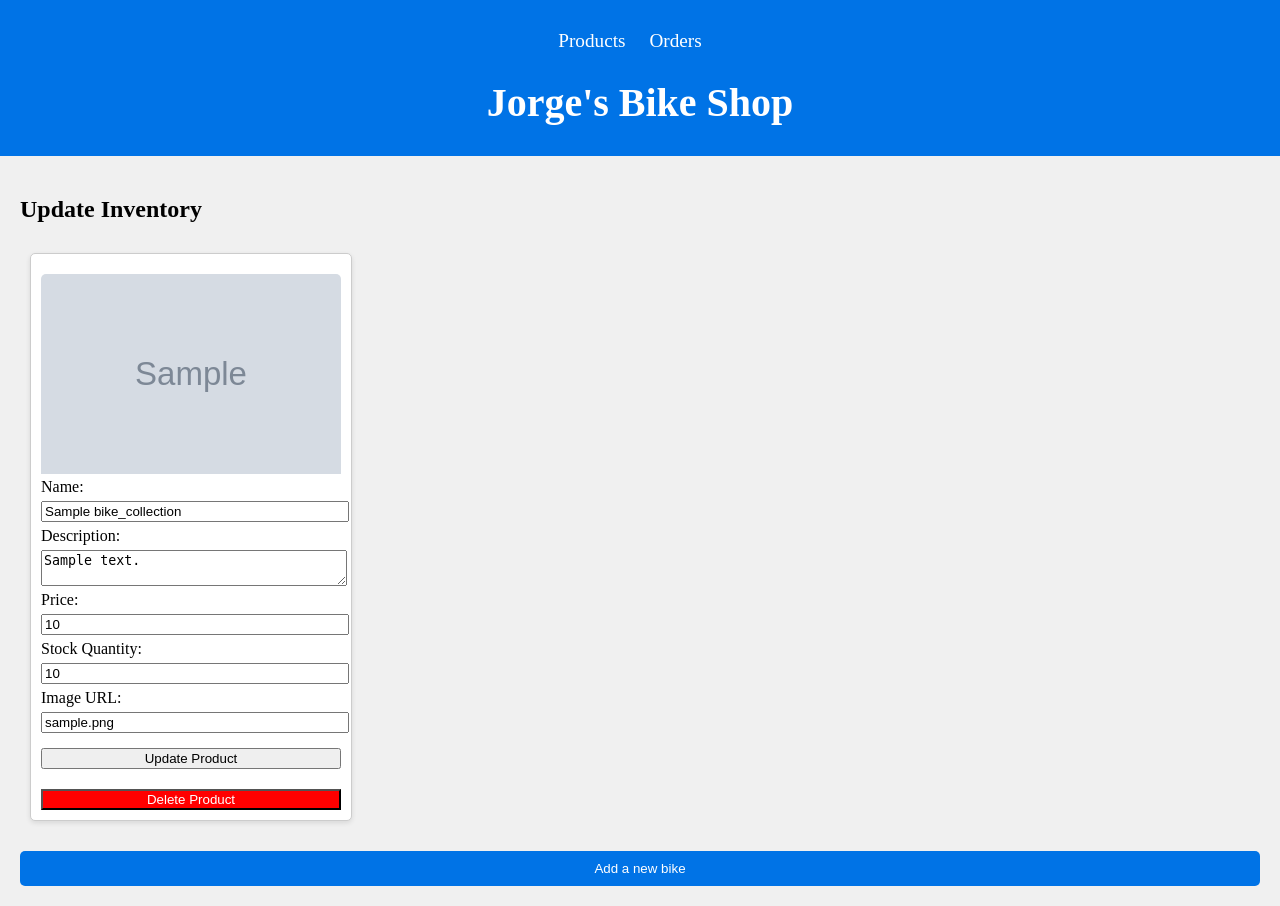
After one commit to JorgeRSLC/bu_602_final_project, a Node server app: page /inventory in a window 1280 px wide. The commit adds this page. Run offline with Node 20, Linux system fonts and the light colour scheme; tables that the repository leaves empty hold one stand-in row (values such as "Sample post"); grey boxes marked "Sample" are stand-in pictures; some libraries are stand-ins or nearby versions.

Commit message:
Create and style inventory update view and route

```diff
--- a/public/stylesheets/custom.css
+++ b/public/stylesheets/custom.css
@@ -201,3 +201,88 @@ button[type="submit"]:hover,
 .ordersView-table tr:hover {
     background-color: #ddd;
 }
+.product-inventory {
+    width: 300px; /* Adjust width as needed */
+    margin: 10px;
+    padding: 10px;
+    border: 1px solid #ccc;
+    border-radius: 5px;
+    background-color: #fff;
+    box-shadow: 0 2px 5px rgba(0, 0, 0, 0.1);
+}
+
+.product-inventory h3 {
+    margin-top: 0;
+}
+
+.product-inventory img {
+    width: 100%; /* Ensure images take up full width */
+    height: auto; /* Allow images to adjust height while maintaining aspect ratio */
+    max-height: 200px; /* Limit maximum height to avoid excessive stretching */
+    border-radius: 5px 5px 0 0; /* Rounded corners for top edges */
+}
+
+.product-inventory form {
+    display: flex;
+    flex-direction: column;
+    margin-top: 10px;
+}
+
+.product-inventory form label {
+    display: flex;
+    justify-content: space-between;
+    align-items: center;
+}
+
+.product-inventory form input[type="text"],
+.product-inventory form input[type="number"],
+.product-inventory form textarea {
+    width: 100%;
+    margin: 5px 0;
+}
+
+.product-inventory form input[type="submit"] {
+    width: auto;
+    margin-top: 10px;
+}
+
+.product-inventory form input[type="submit"]:hover {
+    background-color: #005aad;
+}
+
+.product-inventory form + form {
+    margin-top: 10px;
+}
+
+.product-inventory form + form input[type="submit"] {
+    background-color: #ff0000;
+    color: white;
+}
+
+.product-inventory form + form input[type="submit"]:hover {
+    background-color: #cc0000;
+}
+
+.out-of-stock-inventory {
+    background-color: #f0f0f0; /* Make the product div slightly greyer */
+    opacity: 0.6; /* Optionally, make the product div slightly transparent */
+}
+.product-image-container {
+    position: relative; /* Make the image container a positioning context for absolute positioning */
+}
+
+.out-of-stock::before, .out-of-stock-products::before{
+    content: "Out of Stock";
+    position: absolute;
+    top: 0;
+    left: 0;
+    width: 100%;
+    height: 100%;
+    background-color: rgba(255, 255, 255, 0.5);
+    color: black;
+    display: flex;
+    justify-content: center;
+    align-items: center;
+    font-size: 2em;
+    font-weight: bold;
+}
--- a/routes/index.js
+++ b/routes/index.js
@@ -5,6 +5,7 @@ const displayProducts = require('./displayProducts');
 const addToOrder = require('./addToOrder');
 const orderSummary = require('./orderSummary')
 const submitOrder = require('./submitOrder')
+const inventory = require('./inventory')
 
 
 require('../db')
@@ -43,4 +44,6 @@ router.post('/submit-order',submitOrder)
 //Route to handle displaying orders
 router.get('/orders-view', require('./displayOrders'))
 
+router.get('/inventory', inventory)
+
 module.exports = router;
--- /dev/null
+++ b/routes/inventory.js
@@ -0,0 +1,18 @@
+const Bike = require('../models/bikes');
+
+module.exports = async (req, res, next) => {
+
+    let bikes = await Bike.find({})
+
+    let results = bikes.map(bike =>{
+        return{
+            id: bike._id,
+            name: bike.name,
+            description: bike.description,
+            price: bike.price,
+            stockQuantity: bike.stockQuantity,
+            image: bike.image
+        }
+    })
+    res.render('inventoryView', { products: results});
+};
--- /dev/null
+++ b/views/inventoryView.handlebars
@@ -0,0 +1,31 @@
+<h2>Update Inventory</h2>
+<div class="products-container">
+    {{#each products}}
+    <div class="product-inventory {{#if (eq this.stockQuantity 0)}}out-of-stock-inventory{{/if}}">
+        <form action="/update-product" method="POST">
+            <input type="hidden" name="productId" value="{{this.id}}">
+            <div class="product-image-container {{#if (eq this.stockQuantity 0)}}out-of-stock{{/if}}">
+                <img src="{{this.image}}" alt="{{this.name}}" class="product-image">
+            </div>
+            <label for="name{{this.id}}">Name:</label>
+            <input type="text" id="name{{this.id}}" name="name" value="{{this.name}}">
+            <label for="description{{this.id}}">Description:</label>
+            <textarea id="description{{this.id}}" name="description">{{this.description}}</textarea>
+            <label for="price{{this.id}}">Price:</label>
+            <input type="number" id="price{{this.id}}" name="price" value="{{this.price}}">
+            <label for="stockQuantity{{this.id}}">Stock Quantity:</label>
+            <input type="number" id="stockQuantity{{this.id}}" name="stockQuantity" value="{{this.stockQuantity}}">
+            <label for="image{{this.id}}">Image URL:</label>
+            <input type="text" id="image{{this.id}}" name="image" value="{{this.image}}">
+            <input type="submit" value="Update Product">
+        </form>
+        <form action="/delete-product" method="POST">
+            <input type="hidden" name="productId" value="{{this.id}}">
+            <input type="submit" value="Delete Product">
+        </form>
+    </div>
+    {{/each}}
+</div>
+<form action="/add_bike" method="GET">
+    <input type="submit" value="Add a new bike" class="order-submit">
+</form>
--- a/views/productsView.handlebars
+++ b/views/productsView.handlebars
@@ -5,7 +5,9 @@
 <div class="products-container">
     {{#each products}}
     <div class="product {{#if (eq this.stockQuantity 0)}}out-of-stock{{/if}}">
-        <img src="{{this.image}}" alt="{{this.name}}" class="product-image">
+        <div class="product-image-container {{#if (eq this.stockQuantity 0)}}out-of-stock-prodcuts{{/if}}">
+            <img src="{{this.image}}" alt="{{this.name}}" class="product-image">
+        </div>
         <h3>{{this.name}}</h3>
         <p>{{this.description}}</p>
         <p>Price: ${{this.price}}</p>
```
